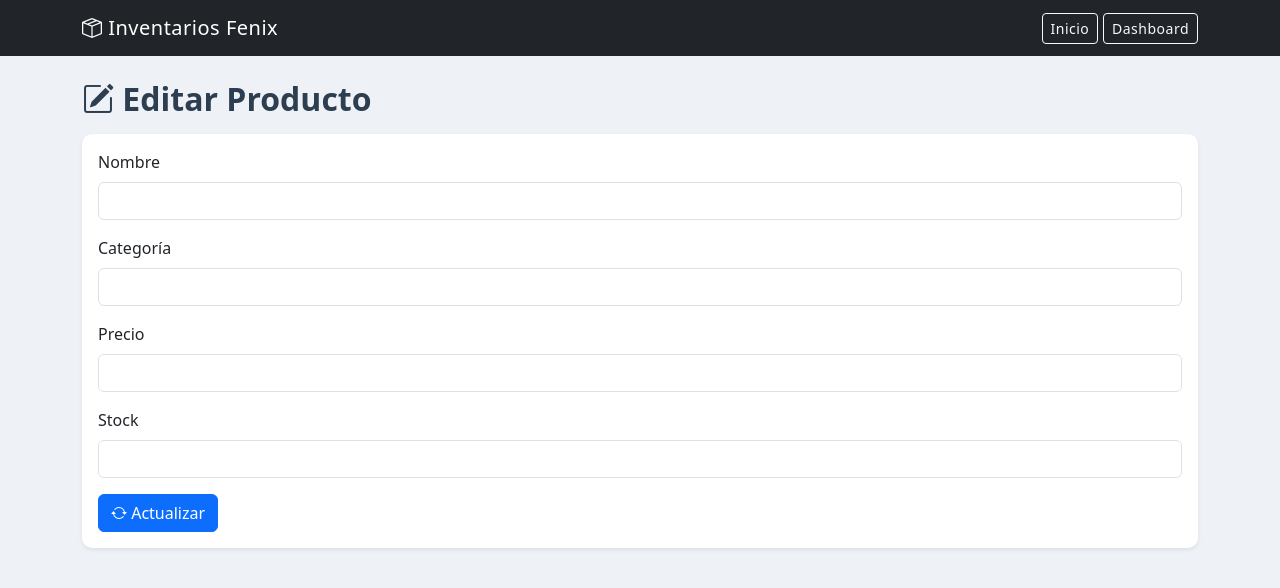
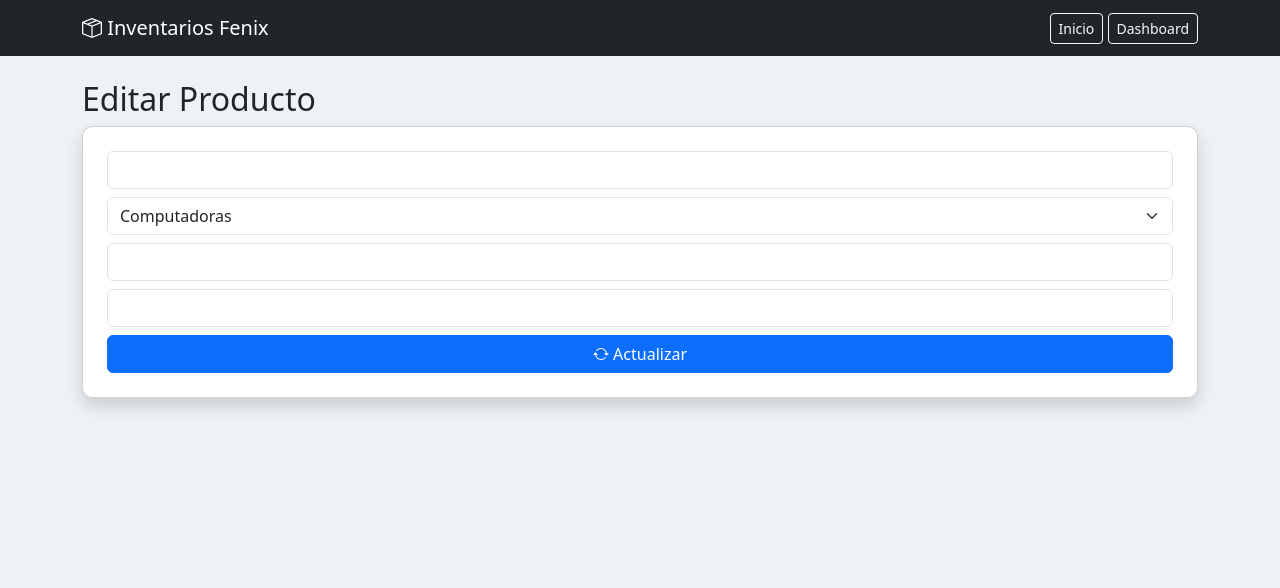
Before and after one commit to Alexchoque15/txt, a Flask app: page /editar/1 in a window 1280 px wide. Shown: the top 588 px of the page. Run offline with Flask 3, Linux system fonts and the light colour scheme; data that the repository does not hold is empty.

Commit message:
añadiendo cosas

```diff
--- a/app.py
+++ b/app.py
@@ -4,7 +4,7 @@ import sqlite3
 app = Flask(__name__)
 app.secret_key = 'clave_secreta'
 
-# ---------------- BD ----------------
+# ---------------- DB ----------------
 def get_db_connection():
     conn = sqlite3.connect('inventario.db')
     conn.row_factory = sqlite3.Row
@@ -52,7 +52,6 @@ def crear():
         precio = request.form['precio']
         stock = request.form['stock']
 
-        # VALIDACIONES
         if not nombre or not categoria or not precio or not stock:
             flash('Todos los campos son obligatorios', 'danger')
             return redirect(url_for('crear'))
@@ -131,4 +130,4 @@ def dashboard():
 
 # ---------------- RUN ----------------
 if __name__ == '__main__':
-    app.run(host='0.0.0.0', port=10000, debug=True)
+    app.run(debug=True)
--- a/static/style.css
+++ b/static/style.css
@@ -2,19 +2,6 @@ body {
     background-color: #eef1f5;
 }
 
-.navbar {
-    letter-spacing: 0.5px;
-}
-
-h2 {
-    color: #2c3e50;
-}
-
 .card {
     border-radius: 10px;
-    border: none;
 }
-
-.table th, .table td {
-    vertical-align: middle;
-}
--- a/templates/base.html
+++ b/templates/base.html
@@ -25,7 +25,6 @@
 
 <div class="container mt-4">
 
-    <!-- FLASH -->
 {% with messages = get_flashed_messages(with_categories=true) %}
     {% for category, message in messages %}
         <div class="alert alert-{{ category }} alert-dismissible fade show">
--- a/templates/editar.html
+++ b/templates/editar.html
@@ -1,37 +1,28 @@
 {% extends 'base.html' %}
+{% block content %}
 
-{% block content %}
-<h2 class="fw-semibold mb-3">
-    <i class="bi bi-pencil-square"></i> Editar Producto
-</h2>
+<h2>Editar Producto</h2>
 
-<div class="card shadow-sm">
-    <div class="card-body">
-        <form method="POST">
-            <div class="mb-3">
-                <label class="form-label">Nombre</label>
-                <input name="nombre" value="{{ producto.nombre }}" class="form-control" required>
-            </div>
+<form method="POST" class="card p-4 shadow">
 
-            <div class="mb-3">
-                <label class="form-label">Categoría</label>
-                <input name="categoria" value="{{ producto.categoria }}" class="form-control" required>
-            </div>
+    <input name="nombre" value="{{ producto.nombre }}" class="form-control mb-2" required>
 
-            <div class="mb-3">
-                <label class="form-label">Precio</label>
-                <input name="precio" value="{{ producto.precio }}" type="number" step="0.01" class="form-control" required>
-            </div>
+    <select name="categoria" class="form-select mb-2" required>
+        <option {% if producto.categoria == "Computadoras" %}selected{% endif %}>Computadoras</option>
+        <option {% if producto.categoria == "Laptops" %}selected{% endif %}>Laptops</option>
+        <option {% if producto.categoria == "Periféricos" %}selected{% endif %}>Periféricos</option>
+        <option {% if producto.categoria == "Accesorios" %}selected{% endif %}>Accesorios</option>
+        <option {% if producto.categoria == "Componentes" %}selected{% endif %}>Componentes</option>
+        <option {% if producto.categoria == "Redes" %}selected{% endif %}>Redes</option>
+    </select>
 
-            <div class="mb-3">
-                <label class="form-label">Stock</label>
-                <input name="stock" value="{{ producto.stock }}" type="number" class="form-control" required>
-            </div>
+    <input name="precio" value="{{ producto.precio }}" type="number" min="0.01" step="0.01" class="form-control mb-2" required>
+    <input name="stock" value="{{ producto.stock }}" type="number" min="0" class="form-control mb-2" required>
 
-            <button class="btn btn-primary">
-                <i class="bi bi-arrow-repeat"></i> Actualizar
-            </button>
-        </form>
-    </div>
-</div>
+    <button class="btn btn-primary w-100">
+        <i class="bi bi-arrow-repeat"></i> Actualizar
+    </button>
+
+</form>
+
 {% endblock %}
--- a/templates/index.html
+++ b/templates/index.html
@@ -1,6 +1,6 @@
 {% extends 'base.html' %}
+{% block content %}
 
-{% block content %}
 <div class="d-flex justify-content-between mb-3">
     <h2>Productos</h2>
     <a href="/crear" class="btn btn-success">
@@ -9,7 +9,7 @@
 </div>
 
 <form method="GET" class="mb-3 d-flex">
-    <input type="text" name="buscar" class="form-control me-2" placeholder="Buscar...">
+    <input type="text" name="buscar" class="form-control me-2" placeholder="Buscar producto...">
     <button class="btn btn-primary">
         <i class="bi bi-search"></i>
     </button>
@@ -37,4 +37,5 @@
         {% endfor %}
     </tbody>
 </table>
+
 {% endblock %}
```
Also changed, not shown: templates/crear.html (+22 -17 lines), templates/dashboard.html (added, +28 -0 lines). Lines whose indentation alone changed are shown as unchanged.
